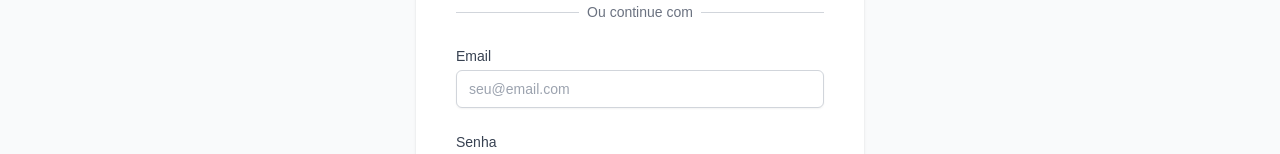
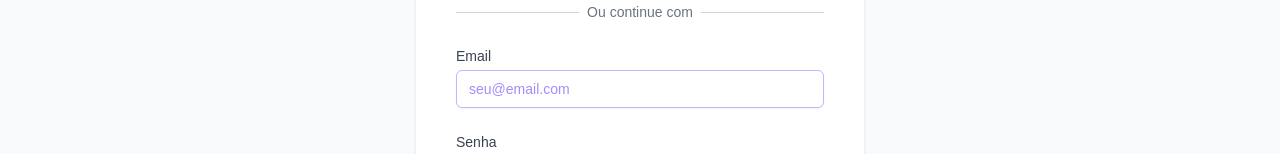
Before and after one commit to Babiel09/Your-Own-Front, a Next.js app: page /entrar in a window 1280 px wide. Shown: the part 388-542 px from the top of the page. Built offline with nearby package versions, Linux system fonts and the light colour scheme.

Commit message:
fixed: Chaged the redirect

```diff
--- a/src/components/Entrar.tsx
+++ b/src/components/Entrar.tsx
@@ -41,7 +41,7 @@
   const handleGoogleLogin = () => {
     setIsLoading(true);
     setTimeout(() => {
-      router.push('/dashboard');
+      router.push('/');
     }, 1500);
   };
 
@@ -113,7 +113,7 @@
                     required
                     value={email}
                     onChange={(e) => setEmail(e.target.value)}
-                    className="appearance-none block w-full px-3 py-2 border border-gray-300 rounded-md shadow-sm placeholder-gray-400 focus:outline-none focus:ring-violet-500 focus:border-violet-500 sm:text-sm"
+                    className="appearance-none block w-full px-3 py-2 border border-violet-300 rounded-md shadow-sm placeholder-violet-400 focus:outline-none focus:ring-violet-500 focus:border-violet-500 sm:text-sm text-purple-600"
                     placeholder="seu@email.com"
                   />
                 </div>
@@ -132,7 +132,7 @@
                     required
                     value={password}
                     onChange={(e) => setPassword(e.target.value)}
-                    className="appearance-none block w-full px-3 py-2 border border-gray-300 rounded-md shadow-sm placeholder-gray-400 focus:outline-none focus:ring-violet-500 focus:border-violet-500 sm:text-sm"
+                    className="appearance-none block w-full px-3 py-2 border border-gray-300 rounded-md shadow-sm placeholder-gray-400 focus:outline-none focus:ring-violet-500 focus:border-violet-500 sm:text-sm text-purple-600"
                     placeholder="••••••••"
                   />
                   <button
```
